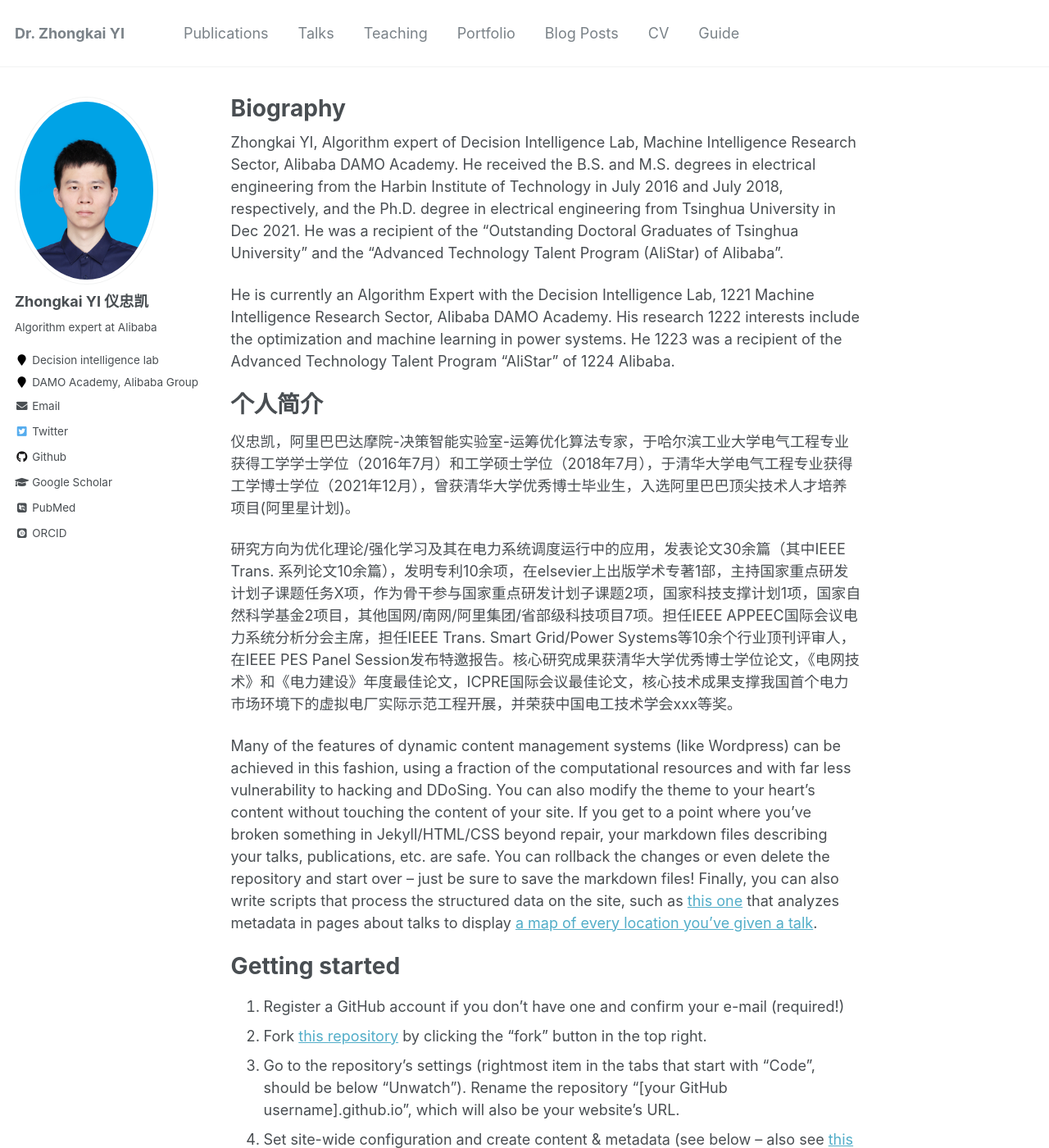
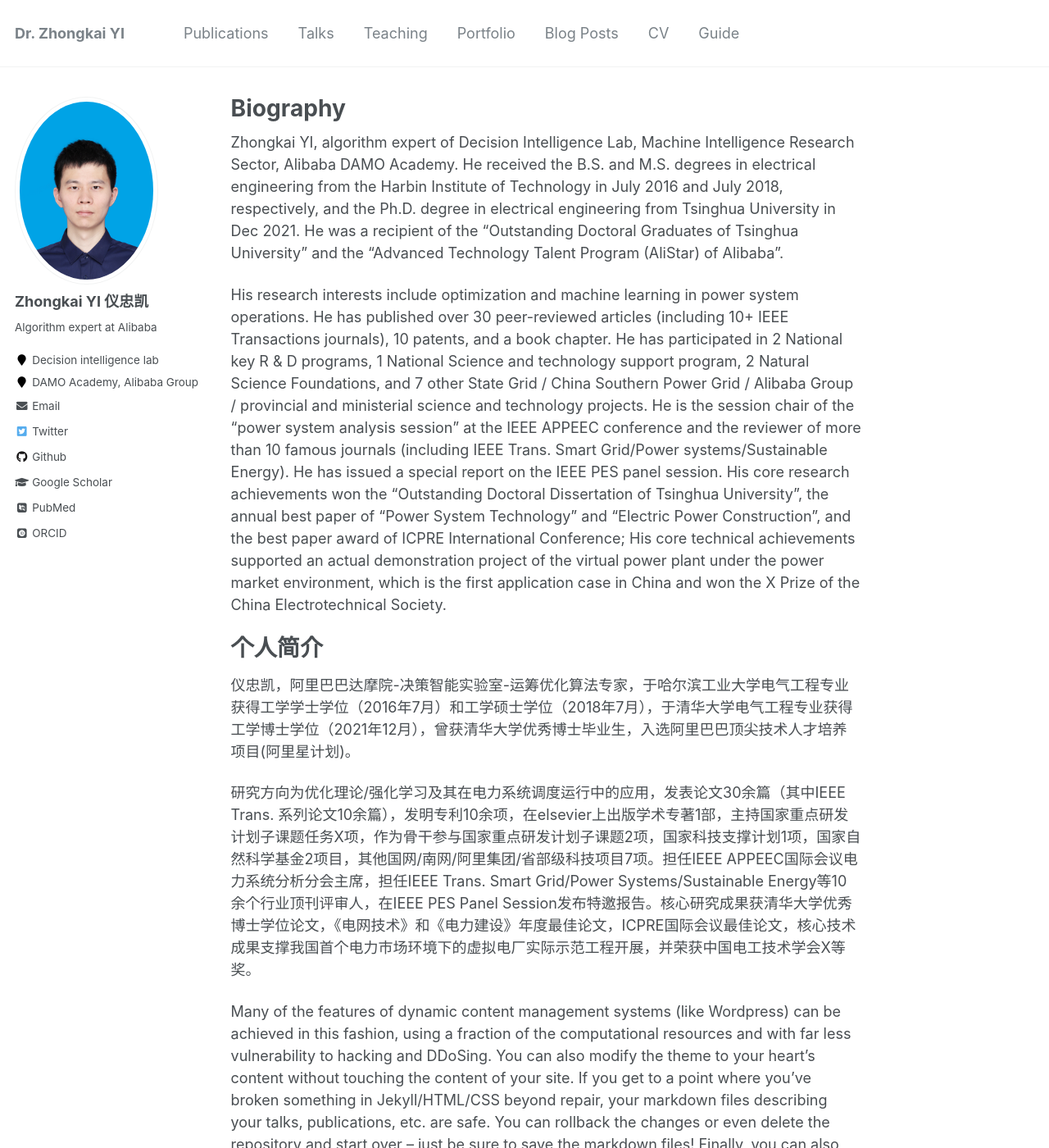
Before and after one commit to yizhongkai/yizhongkai.github.io, a Jekyll site: the page built from _pages/about.md, in a window 1280 px wide and 1400 px high. Shown: the whole window at 82% size. Built offline with Jekyll 4.4.1, drawn with Linux system fonts in a browser that asks for light colours; some web fonts are replaced.

Commit message:
Update about.md

```diff
--- a/_pages/about.md
+++ b/_pages/about.md
@@ -8,20 +8,20 @@ redirect_from:
   - /about.html
 ---
 
-Zhongkai YI, Algorithm expert of Decision Intelligence Lab, Machine Intelligence Research Sector, Alibaba DAMO Academy. He received the B.S. and M.S. degrees in electrical engineering from the Harbin Institute of Technology in July 2016 and July 2018, respectively, and the Ph.D. degree in electrical engineering from Tsinghua University in Dec 2021. He was a recipient of the "Outstanding Doctoral Graduates of Tsinghua University" and the "Advanced Technology Talent Program (AliStar) of Alibaba".
+Zhongkai YI, algorithm expert of Decision Intelligence Lab, Machine Intelligence Research Sector, Alibaba DAMO Academy. He received the B.S. and M.S. degrees in electrical engineering from the Harbin Institute of Technology in July 2016 and July 2018, respectively, and the Ph.D. degree in electrical engineering from Tsinghua University in Dec 2021. He was a recipient of the "Outstanding Doctoral Graduates of Tsinghua University" and the "Advanced Technology Talent Program (AliStar) of Alibaba".
 
-He is currently an Algorithm Expert with the Decision Intelligence Lab, 1221
-Machine Intelligence Research Sector, Alibaba DAMO Academy. His research 1222
-interests include the optimization and machine learning in power systems. He 1223
-was a recipient of the Advanced Technology Talent Program “AliStar” of 1224
-Alibaba.
+His research interests include optimization and machine learning in power system operations. He has published over 30 peer-reviewed articles (including 10+ IEEE Transactions journals), 10 patents, and a book chapter.
+He has participated in 2 National key R & D programs, 1 National Science and technology support program, 2 Natural Science Foundations, and 7 other State Grid / China Southern Power Grid / Alibaba Group / provincial and ministerial science and technology projects. He is the session chair of the "power system analysis session" at the IEEE APPEEC conference and the reviewer of more than 10 famous journals (including IEEE Trans. Smart Grid/Power systems/Sustainable Energy). He has issued a special report on the IEEE PES panel session.
+His core research achievements won the "Outstanding Doctoral Dissertation of Tsinghua University", the annual best paper of "Power System Technology" and "Electric Power Construction", and the best paper award of ICPRE International Conference; His core technical achievements supported an actual demonstration project of the virtual power plant under the power market environment, which is the first application case in China and won the X Prize of the China Electrotechnical Society.
+
+
 
 
 个人简介
 ======
 仪忠凯，阿里巴巴达摩院-决策智能实验室-运筹优化算法专家，于哈尔滨工业大学电气工程专业获得工学学士学位（2016年7月）和工学硕士学位（2018年7月），于清华大学电气工程专业获得工学博士学位（2021年12月），曾获清华大学优秀博士毕业生，入选阿里巴巴顶尖技术人才培养项目(阿里星计划)。
 
-研究方向为优化理论/强化学习及其在电力系统调度运行中的应用，发表论文30余篇（其中IEEE Trans. 系列论文10余篇），发明专利10余项，在elsevier上出版学术专著1部，主持国家重点研发计划子课题任务X项，作为骨干参与国家重点研发计划子课题2项，国家科技支撑计划1项，国家自然科学基金2项目，其他国网/南网/阿里集团/省部级科技项目7项。担任IEEE APPEEC国际会议电力系统分析分会主席，担任IEEE Trans. Smart Grid/Power Systems等10余个行业顶刊评审人，在IEEE PES Panel Session发布特邀报告。核心研究成果获清华大学优秀博士学位论文，《电网技术》和《电力建设》年度最佳论文，ICPRE国际会议最佳论文，核心技术成果支撑我国首个电力市场环境下的虚拟电厂实际示范工程开展，并荣获中国电工技术学会xxx等奖。
+研究方向为优化理论/强化学习及其在电力系统调度运行中的应用，发表论文30余篇（其中IEEE Trans. 系列论文10余篇），发明专利10余项，在elsevier上出版学术专著1部，主持国家重点研发计划子课题任务X项，作为骨干参与国家重点研发计划子课题2项，国家科技支撑计划1项，国家自然科学基金2项目，其他国网/南网/阿里集团/省部级科技项目7项。担任IEEE APPEEC国际会议电力系统分析分会主席，担任IEEE Trans. Smart Grid/Power Systems/Sustainable Energy等10余个行业顶刊评审人，在IEEE PES Panel Session发布特邀报告。核心研究成果获清华大学优秀博士学位论文，《电网技术》和《电力建设》年度最佳论文，ICPRE国际会议最佳论文，核心技术成果支撑我国首个电力市场环境下的虚拟电厂实际示范工程开展，并荣获中国电工技术学会X等奖。
 
 Many of the features of dynamic content management systems (like Wordpress) can be achieved in this fashion, using a fraction of the computational resources and with far less vulnerability to hacking and DDoSing. You can also modify the theme to your heart's content without touching the content of your site. If you get to a point where you've broken something in Jekyll/HTML/CSS beyond repair, your markdown files describing your talks, publications, etc. are safe. You can rollback the changes or even delete the repository and start over -- just be sure to save the markdown files! Finally, you can also write scripts that process the structured data on the site, such as [this one](https://github.com/academicpages/academicpages.github.io/blob/master/talkmap.ipynb) that analyzes metadata in pages about talks to display [a map of every location you've given a talk](https://academicpages.github.io/talkmap.html).
 
```
